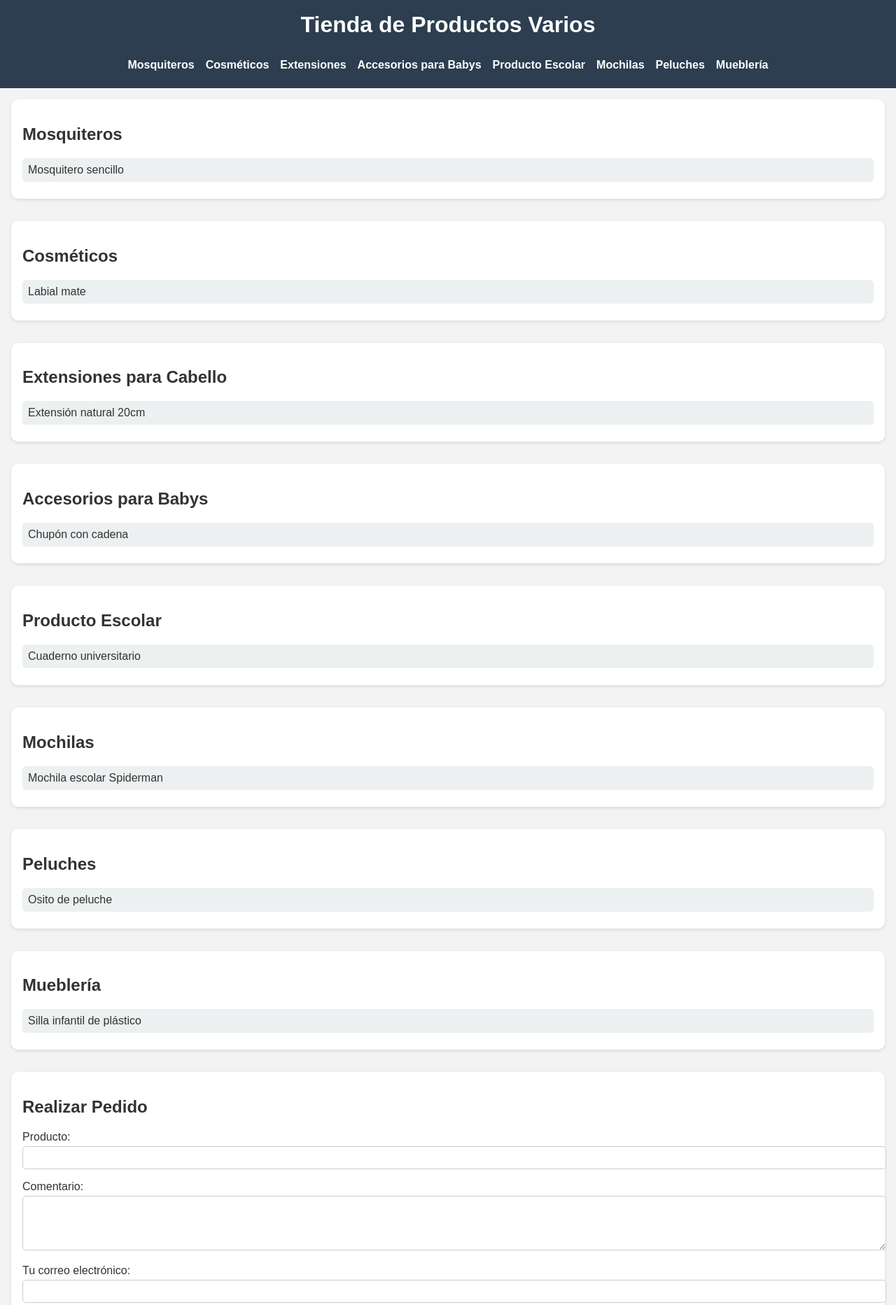
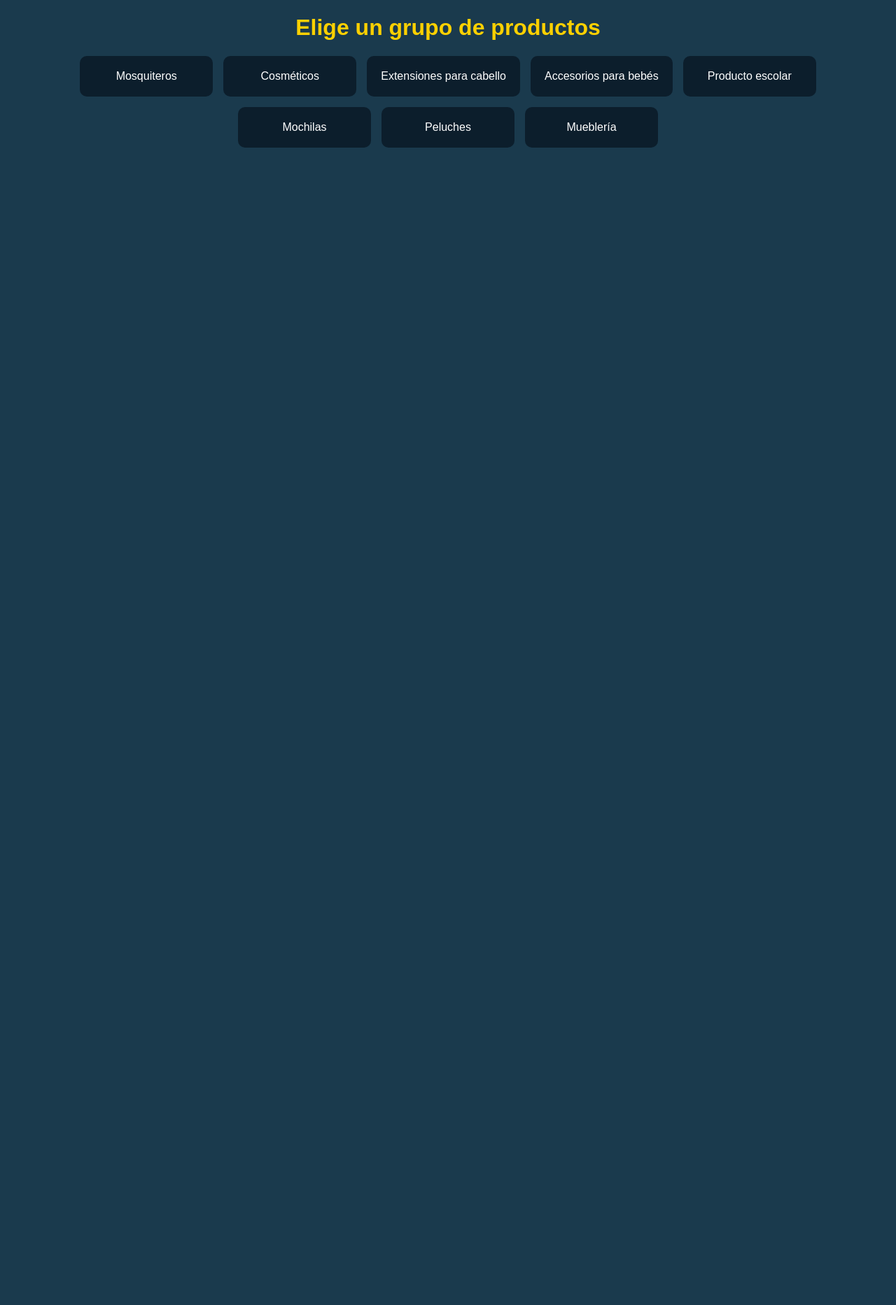
Before and after one commit to alvaroesau/A-Y_Variedades, a plain HTML site: page index.html in a window 1280 px wide. Shown: the part 20-1885 px from the top of the page at 70% size. After the commit the page ends 800 px from the top, so only its background shows below. Drawn offline with Linux system fonts and the light colour scheme.

Commit message:
Update index.html

```diff
--- a/index.html
+++ b/index.html
@@ -1,95 +1,132 @@
 <!DOCTYPE html>
 <html lang="es">
 <head>
-  <meta charset="UTF-8">
-  <meta name="viewport" content="width=device-width, initial-scale=1.0">
-  <title>Tienda de Productos Varios</title>
-  <link rel="stylesheet" href="style.css">
-  <script src="https://cdn.emailjs.com/dist/email.min.js"></script>
+  <meta charset="UTF-8" />
+  <meta name="viewport" content="width=device-width, initial-scale=1" />
+  <title>Tienda Online - Grupos de Productos</title>
+  <style>
+    body {
+      font-family: Arial, sans-serif;
+      background: #1a3a4d;
+      color: white;
+      margin: 0;
+      padding: 20px;
+    }
+    h1 {
+      color: #fcd000;
+      text-align: center;
+    }
+    .grupos {
+      display: flex;
+      flex-wrap: wrap;
+      justify-content: center;
+      gap: 15px;
+      margin-bottom: 30px;
+    }
+    .grupo {
+      background: #0c1e2c;
+      padding: 20px;
+      border-radius: 10px;
+      cursor: pointer;
+      min-width: 150px;
+      text-align: center;
+      transition: background-color 0.3s;
+      user-select: none;
+    }
+    .grupo:hover {
+      background-color: #fcd000;
+      color: #000;
+      font-weight: bold;
+    }
+    .productos {
+      max-width: 600px;
+      margin: 0 auto;
+    }
+    .producto {
+      background: #0c1e2c;
+      padding: 15px;
+      margin-bottom: 10px;
+      border-radius: 8px;
+      display: flex;
+      justify-content: space-between;
+      align-items: center;
+    }
+    button {
+      background-color: #fcd000;
+      border: none;
+      padding: 8px 15px;
+      border-radius: 5px;
+      cursor: pointer;
+      font-weight: bold;
+      transition: background-color 0.3s;
+    }
+    button:hover {
+      background-color: #e0b800;
+    }
+  </style>
 </head>
 <body>
-  <header>
-    <h1>Tienda de Productos Varios</h1>
-    <nav>
-      <ul>
-        <li><a href="#mosquiteros">Mosquiteros</a></li>
-        <li><a href="#cosmeticos">Cosméticos</a></li>
-        <li><a href="#extensiones">Extensiones</a></li>
-        <li><a href="#babys">Accesorios para Babys</a></li>
-        <li><a href="#escolar">Producto Escolar</a></li>
-        <li><a href="#mochilas">Mochilas</a></li>
-        <li><a href="#peluches">Peluches</a></li>
-        <li><a href="#muebleria">Mueblería</a></li>
-      </ul>
-    </nav>
-  </header>
 
-  <main>
-    <section id="mosquiteros">
-      <h2>Mosquiteros</h2>
-      <div class="producto">Mosquitero sencillo</div>
-    </section>
+  <h1>Elige un grupo de productos</h1>
 
-    <section id="cosmeticos">
-      <h2>Cosméticos</h2>
-      <div class="producto">Labial mate</div>
-    </section>
+  <div class="grupos" id="grupos-container">
+    <!-- Los grupos se cargarán aquí con JS -->
+  </div>
 
-    <section id="extensiones">
-      <h2>Extensiones para Cabello</h2>
-      <div class="producto">Extensión natural 20cm</div>
-    </section>
+  <div class="productos" id="productos-container">
+    <!-- Los productos aparecerán aquí al seleccionar un grupo -->
+  </div>
 
-    <section id="babys">
-      <h2>Accesorios para Babys</h2>
-      <div class="producto">Chupón con cadena</div>
-    </section>
+  <script>
+    // Datos de grupos y productos
+    const tienda = {
+      "Mosquiteros": ["Mosquitero sencillo", "Mosquitero doble", "Mosquitero magnético"],
+      "Cosméticos": ["Labial", "Crema facial", "Base de maquillaje"],
+      "Extensiones para cabello": ["Extensión rizada", "Extensión lisa", "Extensión ondulada"],
+      "Accesorios para bebés": ["Chupete", "Biberón", "Mordedera"],
+      "Producto escolar": ["Cuadernos", "Lápices", "Mochila escolar"],
+      "Mochilas": ["Mochila casual", "Mochila deportiva", "Mochila ejecutiva"],
+      "Peluches": ["Osito", "Conejo", "Perro"],
+      "Mueblería": ["Silla", "Mesa", "Estantería"]
+    };
 
-    <section id="escolar">
-      <h2>Producto Escolar</h2>
-      <div class="producto">Cuaderno universitario</div>
-    </section>
+    const gruposContainer = document.getElementById('grupos-container');
+    const productosContainer = document.getElementById('productos-container');
 
-    <section id="mochilas">
-      <h2>Mochilas</h2>
-      <div class="producto">Mochila escolar Spiderman</div>
-    </section>
+    // Cargar grupos al inicio
+    Object.keys(tienda).forEach(grupo => {
+      const div = document.createElement('div');
+      div.className = 'grupo';
+      div.textContent = grupo;
+      div.addEventListener('click', () => mostrarProductos(grupo));
+      gruposContainer.appendChild(div);
+    });
 
-    <section id="peluches">
-      <h2>Peluches</h2>
-      <div class="producto">Osito de peluche</div>
-    </section>
+    // Mostrar productos del grupo seleccionado
+    function mostrarProductos(grupo) {
+      productosContainer.innerHTML = `<h2>${grupo}</h2>`;
 
-    <section id="muebleria">
-      <h2>Mueblería</h2>
-      <div class="producto">Silla infantil de plástico</div>
-    </section>
+      tienda[grupo].forEach(producto => {
+        const prodDiv = document.createElement('div');
+        prodDiv.className = 'producto';
 
-    <section id="pedido">
-      <h2>Realizar Pedido</h2>
-      <form id="pedidoForm">
-        <label for="producto">Producto:</label>
-        <input type="text" id="producto" name="producto" required>
+        const nombre = document.createElement('span');
+        nombre.textContent = producto;
 
-        <label for="comentario">Comentario:</label>
-        <textarea id="comentario" name="comentario" rows="4"></textarea>
+        const btnPedir = document.createElement('button');
+        btnPedir.textContent = 'Pedir';
+        btnPedir.addEventListener('click', () => {
+          alert(`Elegiste pedir: ${producto}. Aquí abriremos el modal para seleccionar cantidad.`);
+          // Aquí luego abriremos el modal para agregar al carrito
+        });
 
-        <label for="email">Tu correo electrónico:</label>
-        <input type="email" id="email" name="email" required>
+        prodDiv.appendChild(nombre);
+        prodDiv.appendChild(btnPedir);
 
-        <button type="submit">Enviar Pedido</button>
-      </form>
-    </section>
-  </main>
+        productosContainer.appendChild(prodDiv);
+      });
+    }
+  </script>
 
-  <footer>
-    <div class="contacto">
-      <a href="https://wa.me/50300000000" target="_blank">WhatsApp</a>
-      <a href="https://facebook.com/tu-pagina" target="_blank">Facebook</a>
-    </div>
-    <p>&copy; 2025 Tienda de Productos Varios</p>
-  </footer>
-
-  <script src="script.js"></script>
 </body>
 </html>
```
